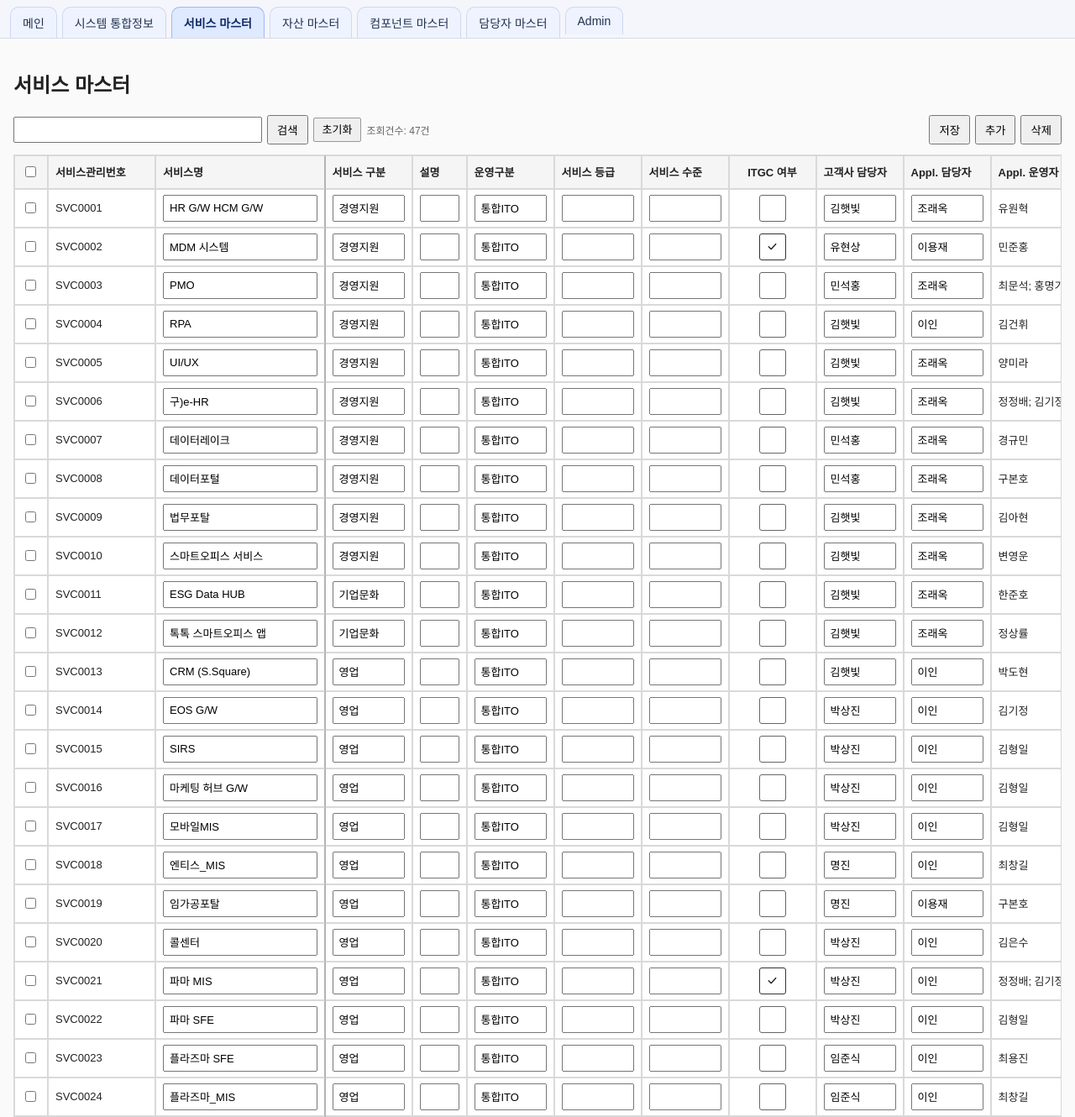
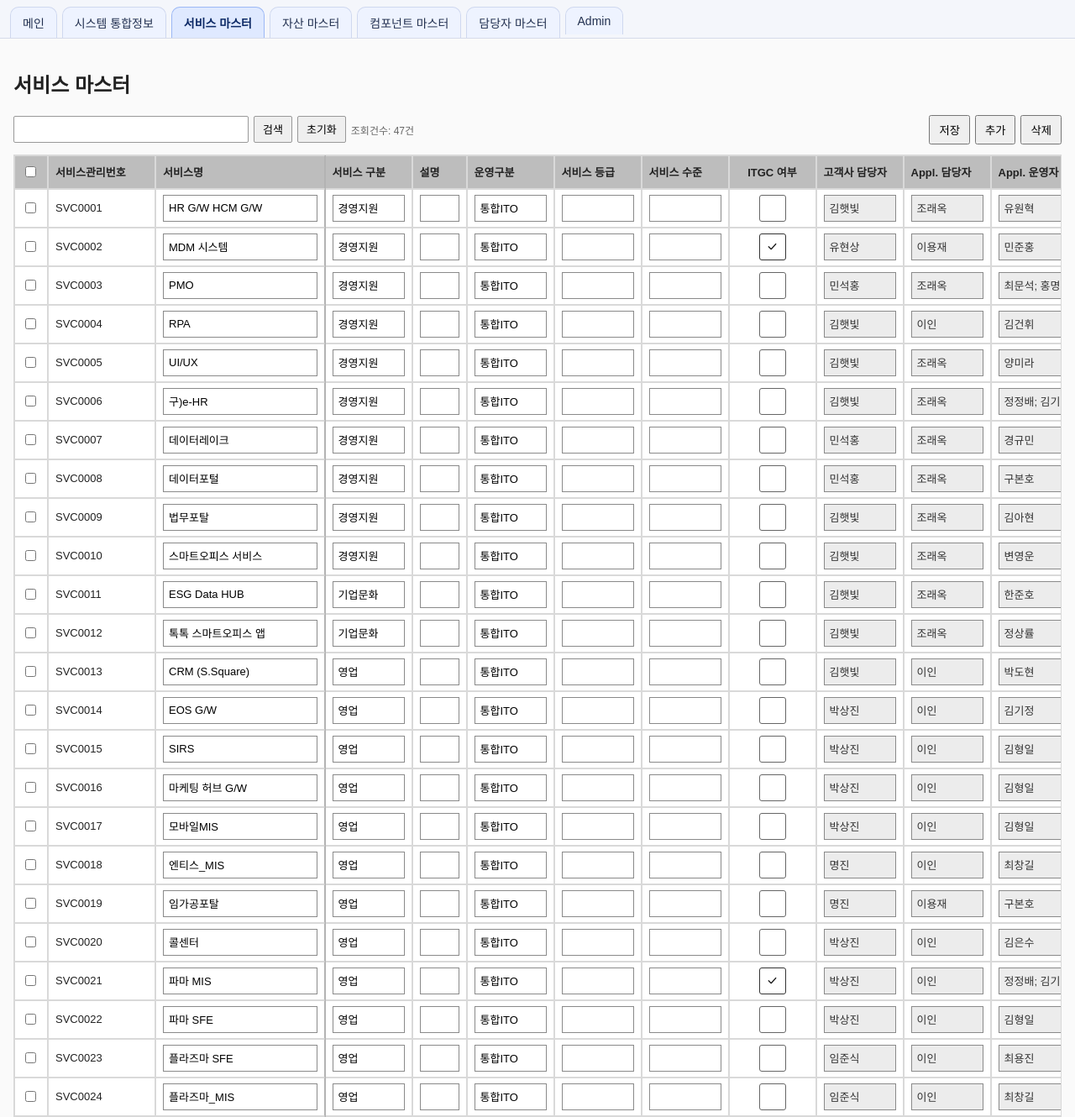
Before and after one commit to ITO-skchem/mvp_ITAM, a Django app: page /masters/services/ in a window 1280 px wide. Shown: the part 50-1380 px from the top of the page at 84% size. Run offline with Django 4.2, Linux system fonts and the light colour scheme; a user stored in the database is signed in; data comes from the database, SQL or seed files in the repository.

Commit message:
Infra sync, master list UX, column search, migrations
Made-with: Cursor

```diff
--- a/ai_search/management/commands/build_asset_index.py
+++ b/ai_search/management/commands/build_asset_index.py
@@ -22,6 +22,7 @@ class Command(BaseCommand):
                 f"HOST:{asset.hostname} IP:{asset.ip or ''} MW:{asset.mw} OS/DBMS:{asset.os_dbms} "
                 f"URL/DB:{asset.url_or_db_name} 위치:{asset.location} "
                 f"담당:고객사:{asset.customer_owner_name} Appl:{asset.appl_owner_name} 운영:{asset.partner_operator_name} "
+                f"서버담당:{asset.server_owner_name} DB담당:{asset.db_owner_name} "
                 f"비고:{asset.remark1} {asset.remark2}"
             )
             items.append((text, {"type": "infra", "id": asset.pk, "name": asset.service_name}))
--- a/assets/admin.py
+++ b/assets/admin.py
@@ -29,6 +29,8 @@ class InfraAssetAdmin(admin.ModelAdmin):
         "customer_owner_name",
         "appl_owner_name",
         "partner_operator_name",
+        "server_owner_name",
+        "db_owner_name",
     )
     list_filter = ("operation_dev", "network_zone", "platform_type")
     readonly_fields = [f.name for f in InfraAsset._meta.fields]
--- a/assets/models.py
+++ b/assets/models.py
@@ -17,6 +17,8 @@ class InfraAsset(models.Model):
     customer_owner_name = models.CharField("고객사 담당자", max_length=100, blank=True)
     appl_owner_name = models.CharField("Appl. 담당자", max_length=100, blank=True)
     partner_operator_name = models.CharField("Appl. 운영자", max_length=100, blank=True)
+    server_owner_name = models.CharField("서버 담당자", max_length=100, blank=True)
+    db_owner_name = models.CharField("DB 담당자", max_length=100, blank=True)
 
     hostname = models.CharField("Hostname", max_length=200, blank=True)
     server_type = models.CharField("서버 구분", max_length=100, blank=True)
--- a/web/templates/web/asset_detail.html
+++ b/web/templates/web/asset_detail.html
@@ -12,6 +12,8 @@
         <dt>고객사 담당자</dt><dd>{{ asset.customer_owner_name }}</dd>
         <dt>Appl. 담당자</dt><dd>{{ asset.appl_owner_name }}</dd>
         <dt>Appl. 운영자</dt><dd>{{ asset.partner_operator_name }}</dd>
+        <dt>서버 담당자</dt><dd>{{ asset.server_owner_name }}</dd>
+        <dt>DB 담당자</dt><dd>{{ asset.db_owner_name }}</dd>
         <dt>Hostname</dt><dd>{{ asset.hostname }}</dd>
         <dt>서버 구분</dt><dd>{{ asset.server_type }}</dd>
         <dt>운영/개발</dt><dd>{{ asset.operation_dev }}</dd>
--- a/web/templates/web/base.html
+++ b/web/templates/web/base.html
@@ -44,10 +44,35 @@
         .search-box .search-input {
             width: 280px;
             flex: 0 0 auto;
+            box-sizing: border-box;
+            padding: 6px 10px;
+            min-height: 32px;
+            font-size: 13px;
+            line-height: 1.2;
+            border: 1px solid #999;
+            border-radius: 2px;
         }
+        .search-box button[type="submit"] {
+            display: inline-block;
+            box-sizing: border-box;
+            padding: 6px 10px;
+            min-height: 32px;
+            border: 1px solid #999;
+            border-radius: 2px;
+            background: #efefef;
+            color: #000;
+            font-size: 13px;
+            line-height: 1.2;
+            cursor: pointer;
+        }
+        .search-box button[type="submit"]:hover { background: #e5e5e5; }
         .search-box .btn-like {
-            display: inline-block;
+            display: inline-flex;
+            align-items: center;
+            justify-content: center;
+            box-sizing: border-box;
             padding: 6px 10px;
+            min-height: 32px;
             border: 1px solid #999;
             border-radius: 2px;
             background: #efefef;
@@ -83,7 +108,14 @@
         button { padding: 6px 10px; }
         table { border-collapse: collapse; width: 100%; font-size: 13px; background: #fff; }
         th, td { border: 1px solid #d9d9d9; padding: 6px 8px; text-align: left; white-space: nowrap; }
-        th { background: #f5f5f5; position: sticky; top: 0; z-index: 2; }
+        th { background: #bdbdbd; position: sticky; top: 0; z-index: 2; }
+        /* 다른 마스터에서 FK로만 보여주는 읽기전용 필드 (테두리는 아래 목록 입력과 동일) */
+        .list-screen .wrap table td input.input-fk-readonly[readonly],
+        .list-screen .wrap table td textarea.input-fk-readonly[readonly] {
+            background-color: #ececec;
+            color: #333;
+            cursor: default;
+        }
         .list-screen .wrap table th,
         .list-screen .wrap table td {
             height: 40px;
@@ -100,6 +132,7 @@
             font-family: inherit;
             font-size: inherit;
             box-sizing: border-box;
+            border: 1px solid #8a8a8a;
         }
         .wrap { overflow: auto; max-height: none; border: 1px solid #d9d9d9; background: #fff; flex: 1; min-height: 0; }
         .bottom-actions { display: flex; justify-content: space-between; align-items: center; margin-top: 10px; }
--- a/web/templates/web/service_master_list.html
+++ b/web/templates/web/service_master_list.html
@@ -41,8 +41,11 @@
         box-sizing: border-box;
     }
     #service-table thead .sticky-col {
-        background: #f5f5f5;
+        background: #bdbdbd;
         z-index: 4;
+    }
+    #service-table thead th {
+        background: #bdbdbd;
     }
     #service-table tbody .sticky-col { z-index: 3; }
     #service-table .select-col { left: 0; }
@@ -78,7 +81,7 @@
     #service-table th.col-partner-operator,
     #service-table td.col-partner-operator { --col-w: 8em; }
     #service-table th.col-appl-owner,
-    #service-table td.col-appl-owner { --col-w: 10em; }
+    #service-table td.col-appl-owner { --col-w: 12em; }
     #service-table th.col-server-owner,
     #service-table td.col-server-owner { --col-w: 8em; }
     #service-table th.col-db-owner,
@@ -106,12 +109,24 @@
         max-width: 100%;
         box-sizing: border-box;
     }
-    #service-table td.col-appl-owner span[data-display="appl_owner"] {
-        display: inline-block;
+    #service-table td.col-customer-owner input.input-fk-readonly[data-display],
+    #service-table td.col-partner-operator input.input-fk-readonly[data-display],
+    #service-table td.col-server-owner input.input-fk-readonly[data-display],
+    #service-table td.col-db-owner input.input-fk-readonly[data-display] {
         width: 100%;
         max-width: 100%;
         box-sizing: border-box;
         vertical-align: middle;
+    }
+    #service-table td.col-appl-owner input.input-fk-readonly[data-display="appl_owner"] {
+        display: block;
+        width: 100%;
+        max-width: 100%;
+        box-sizing: border-box;
+        white-space: normal;
+        word-break: break-word;
+        overflow-wrap: anywhere;
+        vertical-align: top;
     }
     /* ITGC, GC~BS: 32px 정사각형, 체크 시 파란 채움 없이 얇은 검은 체크만 (SVG) */
     #service-table th.col-itgc,
@@ -233,7 +248,7 @@
             <tbody>
                 {% for s in items %}
                 <tr>
-                    <td class="sticky-col select-col"><input type="checkbox" class="row-check" {% if s.id in failed_ids %}checked{% endif %}></td>
+                    <td class="sticky-col select-col"><input type="checkbox" class="row-check"></td>
                     <td class="sticky-col mgmt-col">
                         <input type="hidden" data-field="id" value="{{ s.id }}">
                         <input type="hidden" data-field="service_mgmt_no" value="{{ s.service_mgmt_no }}">
@@ -246,11 +261,11 @@
                     <td class="col-w col-service-grade"><input type="text" data-field="service_grade" value="{{ s.service_grade }}"></td>
                     <td class="col-w col-service-level"><input type="text" data-field="service_level" value="{{ s.service_level }}"></td>
                     <td class="col-w col-itgc"><input type="checkbox" data-field="itgc" {% if s.itgc %}checked{% endif %}></td>
-                    <td class="col-w col-customer-owner"><input type="text" data-field="customer_owner" value="{{ s.customer_owner }}"></td>
-                    <td class="col-w col-partner-operator"><input type="text" data-field="partner_operator" value="{{ s.partner_operator }}"></td>
-                    <td class="col-w col-appl-owner"><span data-display="appl_owner">{{ s.appl_owner }}</span></td>
-                    <td class="col-w col-server-owner"><input type="text" data-field="server_owner" value="{{ s.server_owner }}"></td>
-                    <td class="col-w col-db-owner"><input type="text" data-field="db_owner" value="{{ s.db_owner }}"></td>
+                    <td class="col-w col-customer-owner"><input type="text" readonly class="input-fk-readonly" data-display="customer_owner" value="{{ s.customer_owner }}"></td>
+                    <td class="col-w col-partner-operator"><input type="text" readonly class="input-fk-readonly" data-display="partner_operator" value="{{ s.partner_operator }}"></td>
+                    <td class="col-w col-appl-owner"><input type="text" readonly class="input-fk-readonly" data-display="appl_owner" value="{{ s.appl_owner }}"></td>
+                    <td class="col-w col-server-owner"><input type="text" readonly class="input-fk-readonly" data-display="server_owner" value="{{ s.server_owner }}"></td>
+                    <td class="col-w col-db-owner"><input type="text" readonly class="input-fk-readonly" data-display="db_owner" value="{{ s.db_owner }}"></td>
                     <td><input type="date" data-field="opened_at" value="{{ s.opened_at|date:'Y-m-d' }}"></td>
                     <td class="col-w col-build-type"><input type="text" data-field="build_type" list="dev-type-code-list-filtered" value="{{ s.build_type }}"></td>
                     <td class="col-w col-scm-tool"><input type="text" data-field="scm_tool" value="{{ s.scm_tool }}"></td>
@@ -368,8 +383,11 @@
             }
         });
         if (!copyValues) {
-            row.querySelectorAll('[data-display="appl_owner"]').forEach((span) => {
-                span.textContent = "";
+            ["customer_owner", "partner_operator", "appl_owner", "server_owner", "db_owner"].forEach((field) => {
+                row.querySelectorAll(`[data-display="${field}"]`).forEach((el) => {
+                    if (el.tagName === "INPUT" || el.tagName === "TEXTAREA") el.value = "";
+                    else el.textContent = "";
+                });
             });
         }
         return row;
@@ -380,6 +398,40 @@
         if (!tr) return;
         const rowCheck = tr.querySelector(".row-check");
         if (rowCheck) rowCheck.checked = true;
+    };
+    /** 테스트 서비스명: `테스트_` + 서비스구분(system_type) + 구분별 3자리 일련번호 (예: 테스트_경영지원001) */
+    const escapeRegex = (s) => s.replace(/[.*+?^${}()|[\]\\]/g, "\\$&");
+    const nextTestServiceSerial = (systemType) => {
+        const t = (systemType || "").trim();
+        if (!t) return 1;
+        const re = new RegExp("^테스트_" + escapeRegex(t) + "(\\d{3})$");
+        let max = 0;
+        table.querySelectorAll("tbody tr").forEach((tr) => {
+            const nameEl = tr.querySelector('[data-field="name"]');
+            const v = nameEl && nameEl.value.trim();
+            if (!v) return;
+            const m = v.match(re);
+            if (m) max = Math.max(max, parseInt(m[1], 10));
+        });
+        return max + 1;
+    };
+    const buildTestServiceName = (systemType) => {
+        const t = (systemType || "").trim();
+        if (!t) return "";
+        const n = nextTestServiceSerial(t);
+        return `테스트_${t}${String(n).padStart(3, "0")}`;
+    };
+    const assignTestServiceNameIfBlank = (systemTypeInput) => {
+        const tr = systemTypeInput.closest("tr");
+        if (!tr) return;
+        const nameInput = tr.querySelector('[data-field="name"]');
+        if (!nameInput || nameInput.value.trim() !== "") return;
+        const st = (systemTypeInput.value || "").trim();
+        if (!st) return;
+        const next = buildTestServiceName(st);
+        if (!next) return;
+        nameInput.value = next;
+        markChecked(nameInput);
     };
     const getAutoCompleteSource = (field) => {
         if (field === "operation_type") return oprDivisionCodes;
@@ -468,10 +520,16 @@
             if (commitCodeSuggestion(e.target)) {
                 e.preventDefault();
             }
+            if (e.target.dataset.field === "system_type") {
+                assignTestServiceNameIfBlank(e.target);
+            }
             return;
         }
         if (e.key === "Tab") {
             commitCodeSuggestion(e.target);
+            if (e.target.dataset.field === "system_type") {
+                assignTestServiceNameIfBlank(e.target);
+            }
         }
     });
     table.addEventListener("blur", (e) => {
@@ -480,6 +538,9 @@
         }
         if (commitCodeSuggestion(e.target)) {
             e.preventDefault();
+        }
+        if (e.target.matches('[data-field="system_type"]')) {
+            assignTestServiceNameIfBlank(e.target);
         }
     }, true);
     ["system_type", "operation_type", "build_type"].forEach((field) => updateFilteredDatalist(field, ""));
--- a/web/views.py
+++ b/web/views.py
@@ -12,7 +12,7 @@ from django.http import HttpResponse
 from django.shortcuts import get_object_or_404, redirect, render
 
 from ai_search.services import AssetSearchService
-from assets.infra_sync import build_appl_owner_names
+from assets.infra_sync import build_appl_owner_names, build_person_names_for_role
 from assets.models import InfraAsset
 from core.models import AuditLog, Code
 from masters.models import Component, ComponentMaster, PersonMaster, ServiceMaster
@@ -217,12 +217,7 @@ _TEXT_SEARCH_FIELD_TYPES = frozenset(
 )
 
 
-def build_model_text_search_q(model_class, query):
-    """리스트 검색: 모델의 문자열 계열 컬럼 전부에 대해 OR(icontains) 조건을 만든다."""
-    text = (query or "").strip()
-    if not text:
-        return Q()
-    combined = Q()
+def _iter_model_text_search_fields(model_class):
     for field in model_class._meta.get_fields():
         if not getattr(field, "concrete", True):
             continue
@@ -232,6 +227,40 @@ def build_model_text_search_q(model_class, query):
             continue
         if field.get_internal_type() not in _TEXT_SEARCH_FIELD_TYPES:
             continue
+        yield field
+
+
+def _field_column_title(field):
+    vn = getattr(field, "verbose_name", None)
+    if vn and str(vn).strip():
+        return str(vn).strip()
+    return str(field.name).replace("_", " ")
+
+
+def build_model_text_search_q(model_class, query):
+    """리스트 검색: 모델의 문자열 계열 컬럼 전부에 대해 OR(icontains).
+
+    ``컬럼힌트:값`` 형태면 ``컬럼힌트``가 verbose_name(컬럼 제목)에 포함되는 컬럼만
+    ``값``으로 icontains 검색한다. 매칭 컬럼이 없으면 전체 문자열로 기존처럼 검색한다.
+    """
+    text = (query or "").strip()
+    if not text:
+        return Q()
+    if ":" in text:
+        left, _, right_rest = text.partition(":")
+        left = left.strip()
+        right = right_rest.strip()
+        if left and right:
+            needle = left.casefold()
+            narrowed = Q()
+            for field in _iter_model_text_search_fields(model_class):
+                title = _field_column_title(field).casefold()
+                if needle in title:
+                    narrowed |= Q(**{f"{field.attname}__icontains": right})
+            if narrowed:
+                return narrowed
+    combined = Q()
+    for field in _iter_model_text_search_fields(model_class):
         combined |= Q(**{f"{field.attname}__icontains": text})
     return combined
 
@@ -266,6 +295,8 @@ def asset_list(request):
             "customer_owner_name",
             "appl_owner_name",
             "partner_operator_name",
+            "server_owner_name",
+            "db_owner_name",
             "server_type",
             "operation_dev",
             "network_zone",
@@ -287,6 +318,8 @@ def asset_list(request):
             "customer_owner_name": "고객사 담당자",
             "appl_owner_name": "Appl. 담당자",
             "partner_operator_name": "Appl. 운영자",
+            "server_owner_name": "서버 담당자",
+            "db_owner_name": "DB 담당자",
             "hostname": "Hostname",
             "server_type": "서버 구분",
             "operation_dev": "운영/개발",
@@ -456,13 +489,11 @@ def service_master_list(request):
                     "service_grade": str(get_row_value(row, ["service_grade", "서비스 등급"], "")).strip(),
                     "service_level": str(get_row_value(row, ["service_level", "서비스 수준"], "")).strip(),
                     "itgc": parse_bool(get_row_value(row, ["itgc", "ITGC 여부"], "")),
-                    "customer_owner": str(get_row_value(row, ["customer_owner", "고객사 담당자"], "")).strip(),
-                    "partner_operator": str(
-                        get_row_value(row, ["partner_operator", "Appl. 담당자", "협력사 운영자"], "")
-                    ).strip(),
+                    "customer_owner": build_person_names_for_role(service_name, "고객사 담당자"),
+                    "partner_operator": build_person_names_for_role(service_name, "Appl. 담당자"),
                     "appl_owner": build_appl_owner_names(service_name),
-                    "server_owner": str(get_row_value(row, ["server_owner", "서버 담당자"], "")).strip(),
-                    "db_owner": str(get_row_value(row, ["db_owner", "DB 담당자"], "")).strip(),
+                    "server_owner": build_person_names_for_role(service_name, "서버 담당자"),
+                    "db_owner": build_person_names_for_role(service_name, "DB 담당자"),
                     "opened_at": parse_date(get_row_value(row, ["opened_at", "서비스 오픈일"], "")),
                     "build_type": build_type,
                     "scm_tool": str(get_row_value(row, ["scm_tool", "형상관리"], "")).strip(),
@@ -480,17 +511,6 @@ def service_master_list(request):
                     "bs_share_note": str(get_row_value(row, ["bs_share_note", "BS Share 비고"], "")).strip(),
                     "notes": str(get_row_value(row, ["notes", "비고"], "")).strip(),
                 }
-                owner_names = []
-                owner_names.extend(split_owner_names(defaults["appl_owner"]))
-                if any(name and not PersonMaster.objects.filter(name=name).exists() for name in owner_names):
-                    skipped_count += 1
-                    invalid_names = sorted(
-                        {name for name in owner_names if name and not PersonMaster.objects.filter(name=name).exists()}
-                    )
-                    import_row_errors[f"import_{excel_row_no}"] = (
-                        f"{excel_row_no}행: 담당자 마스터 미등록 성명: {', '.join(invalid_names)}"
-                    )
-                    continue
                 if mgmt_no:
                     existing = ServiceMaster.objects.filter(service_mgmt_no=mgmt_no).first()
                     if existing:
@@ -521,7 +541,6 @@ def service_master_list(request):
             deleted_ids = json.loads(request.POST.get("deleted_ids_json", "[]"))
             failed_ids = []
             row_errors = {}
-            invalid_person_names = set()
             invalid_svc_category_codes = set()
             invalid_opr_division_codes = set()
             invalid_dev_type_codes = set()
@@ -554,11 +573,11 @@ def service_master_list(request):
                     "service_grade": (row.get("service_grade") or "").strip(),
                     "service_level": (row.get("service_level") or "").strip(),
                     "itgc": parse_bool(row.get("itgc")),
-                    "customer_owner": (row.get("customer_owner") or "").strip(),
-                    "partner_operator": (row.get("partner_operator") or "").strip(),
+                    "customer_owner": build_person_names_for_role(name, "고객사 담당자"),
+                    "partner_operator": build_person_names_for_role(name, "Appl. 담당자"),
                     "appl_owner": build_appl_owner_names(name),
-                    "server_owner": (row.get("server_owner") or "").strip(),
-                    "db_owner": (row.get("db_owner") or "").strip(),
+                    "server_owner": build_person_names_for_role(name, "서버 담당자"),
+                    "db_owner": build_person_names_for_role(name, "DB 담당자"),
                     "opened_at": opened_at,
                     "build_type": (row.get("build_type") or "").strip(),
                     "scm_tool": (row.get("scm_tool") or "").strip(),
@@ -597,17 +616,6 @@ def service_master_list(request):
                     else:
                         invalid_dev_type_codes.add(payload["build_type"])
                     continue
-                owner_names = []
-                owner_names.extend(split_owner_names(payload["appl_owner"]))
-                if any(name and not PersonMaster.objects.filter(name=name).exists() for name in owner_names):
-                    if pk:
-                        failed_ids.append(pk)
-                        row_errors[str(pk)] = "담당자 마스터에 등록된 성명만 입력 가능합니다."
-                    else:
-                        for owner_part in owner_names:
-                            if owner_part and not PersonMaster.objects.filter(name=owner_part).exists():
-                                invalid_person_names.add(owner_part)
-                    continue
                 if pk:
                     try:
                         obj = ServiceMaster.objects.get(pk=pk)
@@ -626,12 +634,6 @@ def service_master_list(request):
                             if dup:
                                 failed_ids.append(dup)
                                 row_errors[str(dup)] = build_error_message(exc)
-            if invalid_person_names:
-                messages.error(
-                    request,
-                    "담당자 마스터 미등록 성명으로 저장할 수 없습니다: " + ", ".join(sorted(invalid_person_names)),
-                )
-                row_errors["__global_person__"] = "담당자 마스터 미등록 성명 입력"
             if invalid_svc_category_codes:
                 messages.error(
                     request,
```
Also changed, not shown: assets/infra_sync.py (+22 -5 lines), assets/signals.py (+25 -7 lines), masters/models.py (+15 -1 lines), web/templates/web/asset_list.html (+18 -5 lines), web/templates/web/component_item_master_list.html (+5 -2 lines), web/templates/web/component_master_list.html (+9 -6 lines), web/templates/web/person_master_list.html (+5 -2 lines), assets/migrations/0010_infraasset_server_db_owner_name.py (added), masters/migrations/0017_personmaster_employee_no_notes.py (added).
